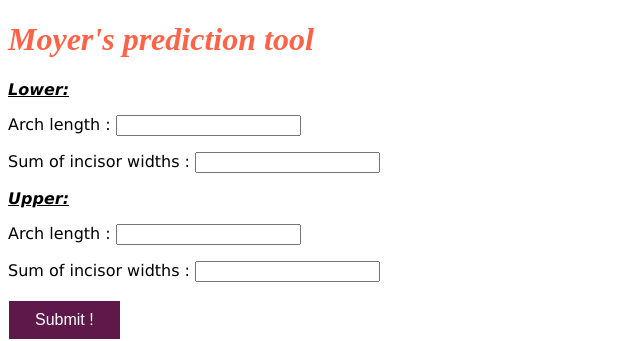
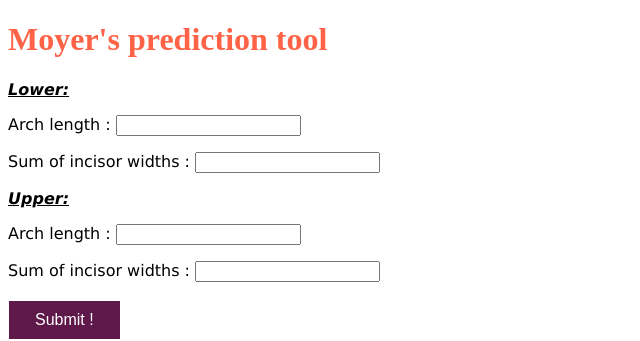
Before and after one commit to meximonster/5headmath, a Flask app: page / in a window 1280 px wide. Shown: the top 341 px of the page, without its empty margins (0-640 px from the left). Run offline with Flask 2, Linux system fonts and the light colour scheme.

Commit message:
remove italics from h1

```diff
--- a/templates/view_input.html
+++ b/templates/view_input.html
@@ -29,7 +29,7 @@
     </style>
 </head>
 <form method=post action="">
-  <h1 style="color:Tomato;"><i>Moyer's prediction tool</i></h1>
+  <h1 style="color:Tomato;">Moyer's prediction tool</h1>
 
   <p class="p1"><b><u><i>Lower:</i></u></b></p>
   <p class="p1">{{ form.al_lower.label }}
```
